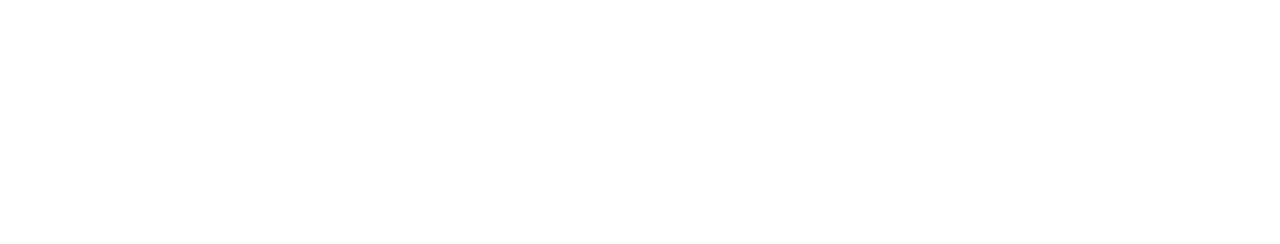
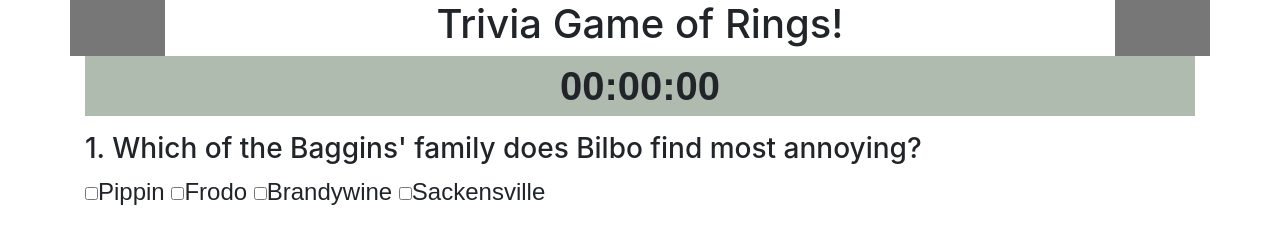
Before and after one commit to boogeybum/TriviaGame, a plain HTML site: page index.html in a window 1280 px wide. Drawn offline with nearby package versions, Linux system fonts and the light colour scheme.

Commit message:
index.html layout and basic styling in style.css

```diff
--- a/assets/css/style.css
+++ b/assets/css/style.css
@@ -0,0 +1,22 @@
+/* Title Header */
+.triviaHeader {
+    text-align: center;
+}
+
+.col-sm-1 {
+    background-color: #777;
+}
+
+/* Timer */
+.timerText {
+    font-family: Arial, Helvetica, sans-serif;
+    font-size: 2.5em;
+    font-weight: 700;
+    text-align: center;
+    background-color: #afbbaf;
+}
+
+form {
+    font-family: Arial, Helvetica, sans-serif;
+    font-size: 1.5em;
+}
--- a/index.html
+++ b/index.html
@@ -12,7 +12,62 @@
     <script src="https://ajax.googleapis.com/ajax/libs/jquery/3.3.1/jquery.min.js"></script>
 </head>
 <body>
+    <div class="container">
+        <div class="row">
+            <div class="col-sm-1"></div>
+            <div class="col-sm-10">
+                <h1 class="triviaHeader">Trivia Game of Rings!</h1>
+            </div>
+            <div class="col-sm-1"></div>
+        </div>
+    </div>
 
+    <div class="container">
+        <div class="row">
+            <div class="col-sm-12">
+                <p class="timerText">00:00:00</p>
+            </div>
+        </div>
+
+        <div class="row qAndA">
+            <div class="col-sm-12">
+                <h3 class="text-sm-left question">1. Which of the Baggins' family does Bilbo find most annoying?</h3>
+            </div>
+            <!-- <form>
+                <label class="radio-inline">
+                    <input type="radio" name="optradio">Option 1
+                </label>
+                <label class="radio-inline">
+                    <input type="radio" name="optradio">Option 2
+                </label>
+                <label class="radio-inline">
+                    <input type="radio" name="optradio">Option 3
+                </label>
+            </form> -->
+
+
+            <div class="col-sm-12">
+                <form class="checkboxForm">
+                    <label class="checkbox-inline">
+                        <input id="guess1" type="checkbox" name="checkbox">Pippin
+                    </label>
+
+                    <label class="checkbox-inline">
+                        <input id="guess2" type="checkbox" name="checkbox">Frodo
+                    </label>
+
+                    <label class="checkbox-inline">
+                        <input id="guess3" type="checkbox" name="checkbox">Brandywine
+                    </label>
+
+                    <label class="checkbox-inline">
+                        <input id="guess4" type="checkbox" name="checkbox">Sackensville
+                    </label>
+                </form>
+            </div>
+
+        </div>
+    </div>
 
 
     <script src="assets/javascript/app.js"></script>
```
